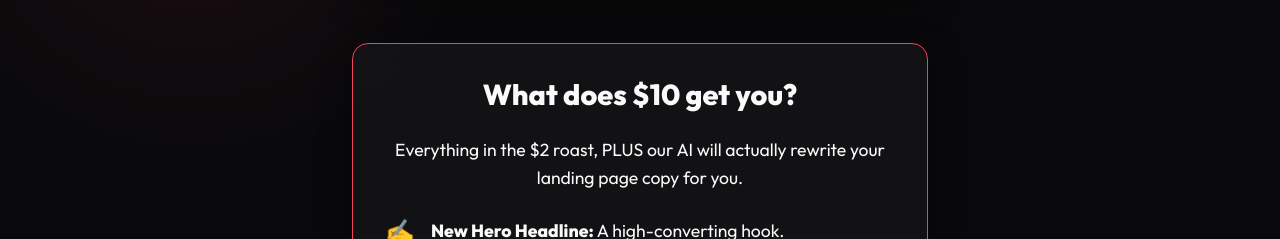
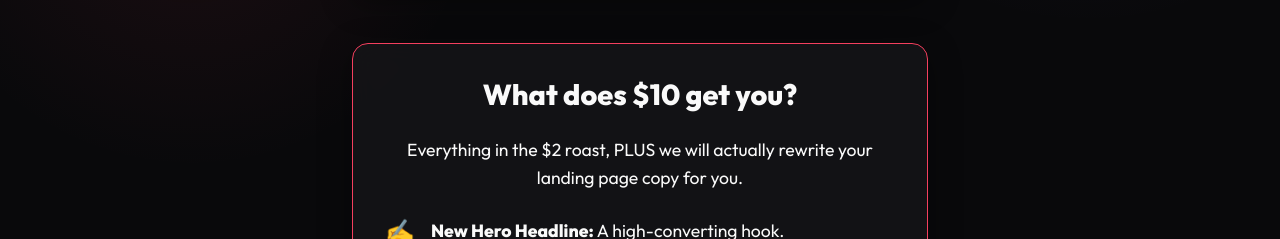
Before and after one commit to Cwill2778/urlroast, a Next.js app: page / in a window 1280 px wide. Shown: the part 1320-1559 px from the top of the page. Built offline with nearby package versions, Linux system fonts and the light colour scheme.

Commit message:
copy: remove AI phrasing from rewrite upsell

```diff
--- a/src/app/page.js
+++ b/src/app/page.js
@@ -200,7 +200,7 @@ export default function Home() {
             <div className="glass-panel animate-fade-in delay-100" style={{ borderColor: 'var(--primary)' }}>
               <h2 style={{ fontSize: '1.8rem', marginBottom: '1.5rem', textAlign: 'center' }}>What does $10 get you?</h2>
               <p style={{ textAlign: 'center', fontSize: '1.1rem', lineHeight: '1.6', marginBottom: '1.5rem' }}>
-                Everything in the $2 roast, PLUS our AI will actually rewrite your landing page copy for you.
+                Everything in the $2 roast, PLUS we will actually rewrite your landing page copy for you.
               </p>
               <ul style={{ listStyle: 'none', display: 'flex', flexDirection: 'column', gap: '1rem', fontSize: '1.1rem' }}>
                 <li style={{ display: 'flex', alignItems: 'center', gap: '1rem' }}>
```
